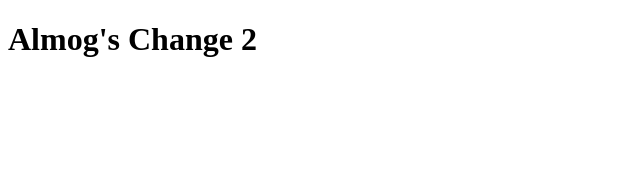
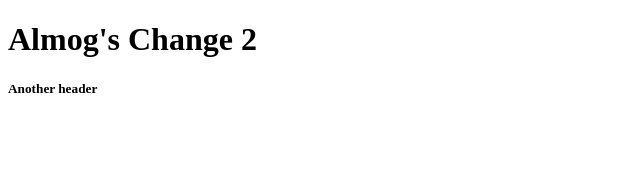
Before and after one commit to ShachafMon/new-repo, an Angular app: page / in a window 1280 px wide. Shown: the top 171 px of the page, without its empty margins (0-640 px from the left). Built offline with nearby package versions, Linux system fonts and the light colour scheme.

Commit message:
added header

```diff
--- a/src/app/app.component.html
+++ b/src/app/app.component.html
@@ -1 +1,2 @@
 <h1>Almog's Change 2</h1>
+<h5>Another header</h5>
```
